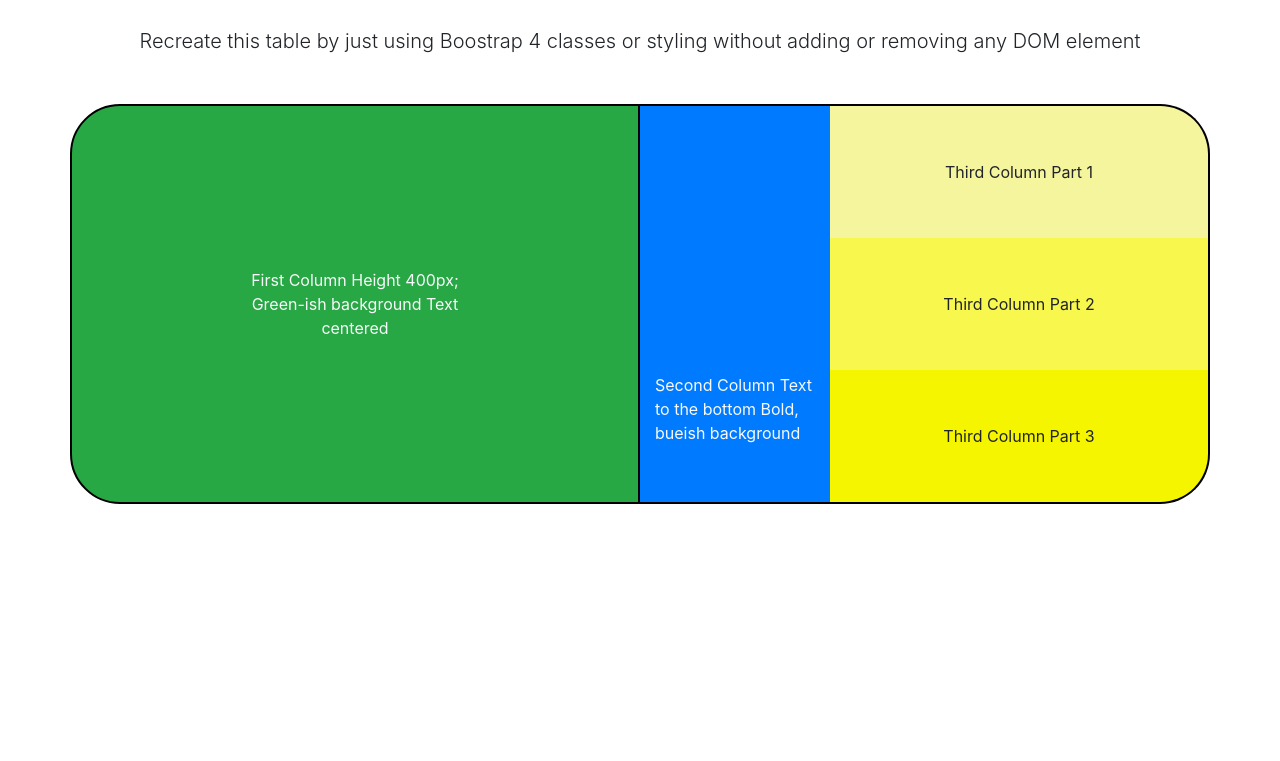
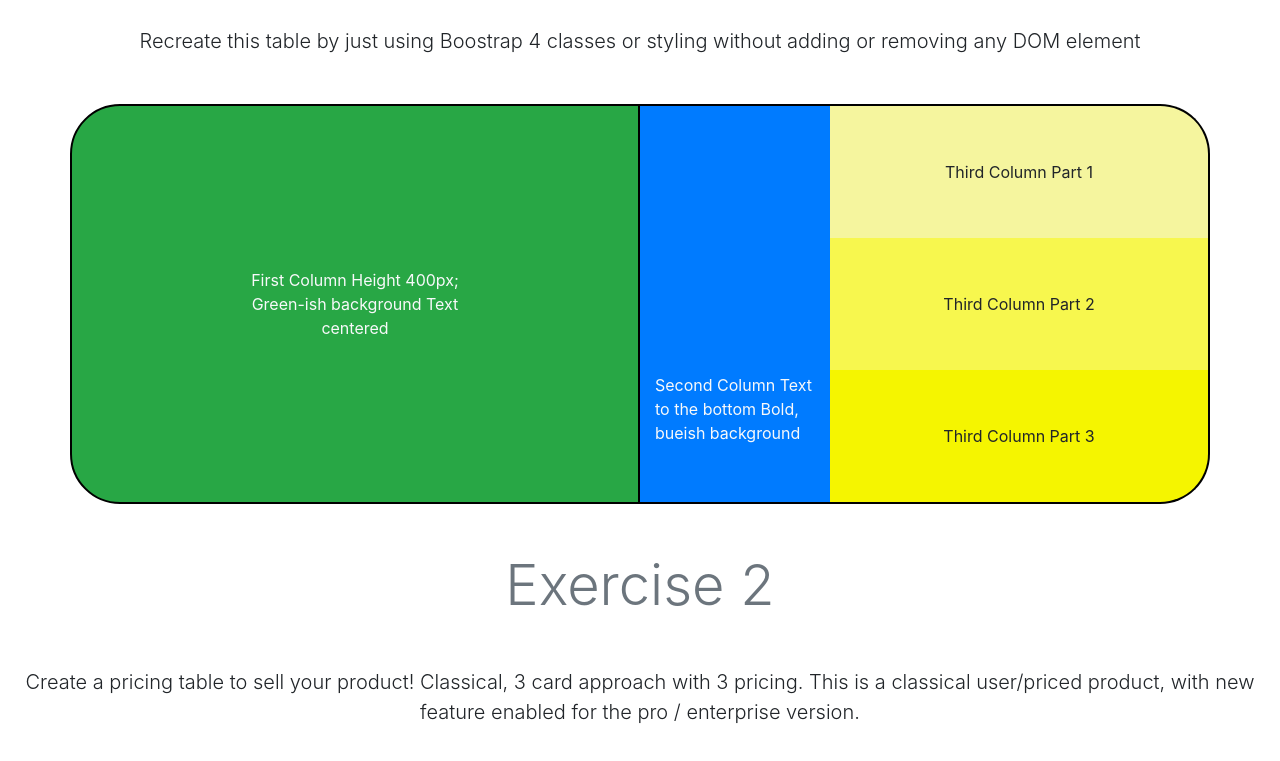
Before and after one commit to Ifyben/M2-D8, a plain HTML site: page index.html in a window 1280 px wide. Shown: the part 193-954 px from the top of the page. Before the commit the page ends 800 px from the top, so only its background shows below. Drawn offline with nearby package versions, Linux system fonts and the light colour scheme.

Commit message:
Heading and paragraph of exercise 2

```diff
--- a/index.html
+++ b/index.html
@@ -43,6 +43,8 @@
             border-right: 2px solid black;
             background-color: rgb(245, 245, 0);
         }
+
+
     </style>
 
   </head>
@@ -100,6 +102,8 @@
 
       <!--Exercise 2-->
       <section>
+        <h1 class="display-4 text-muted text-center mb-5 mt-5">Exercise 2</h1>
+        <p class="lead text-center mt-5 mb-5">Create a pricing table to sell your product! Classical, 3 card approach with 3 pricing. This is a classical user/priced product, with new feature enabled for the pro / enterprise version.</p>
 
 
       </section>
```
